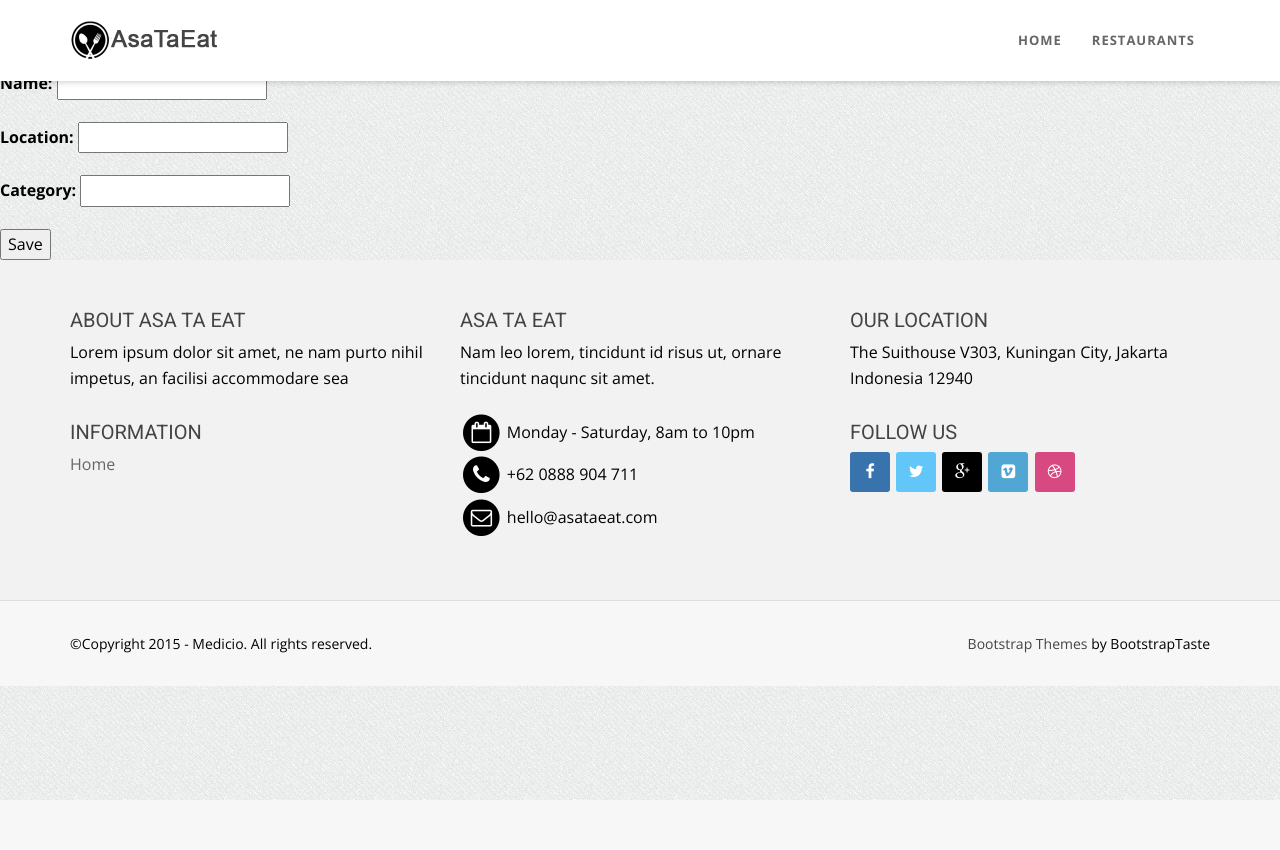
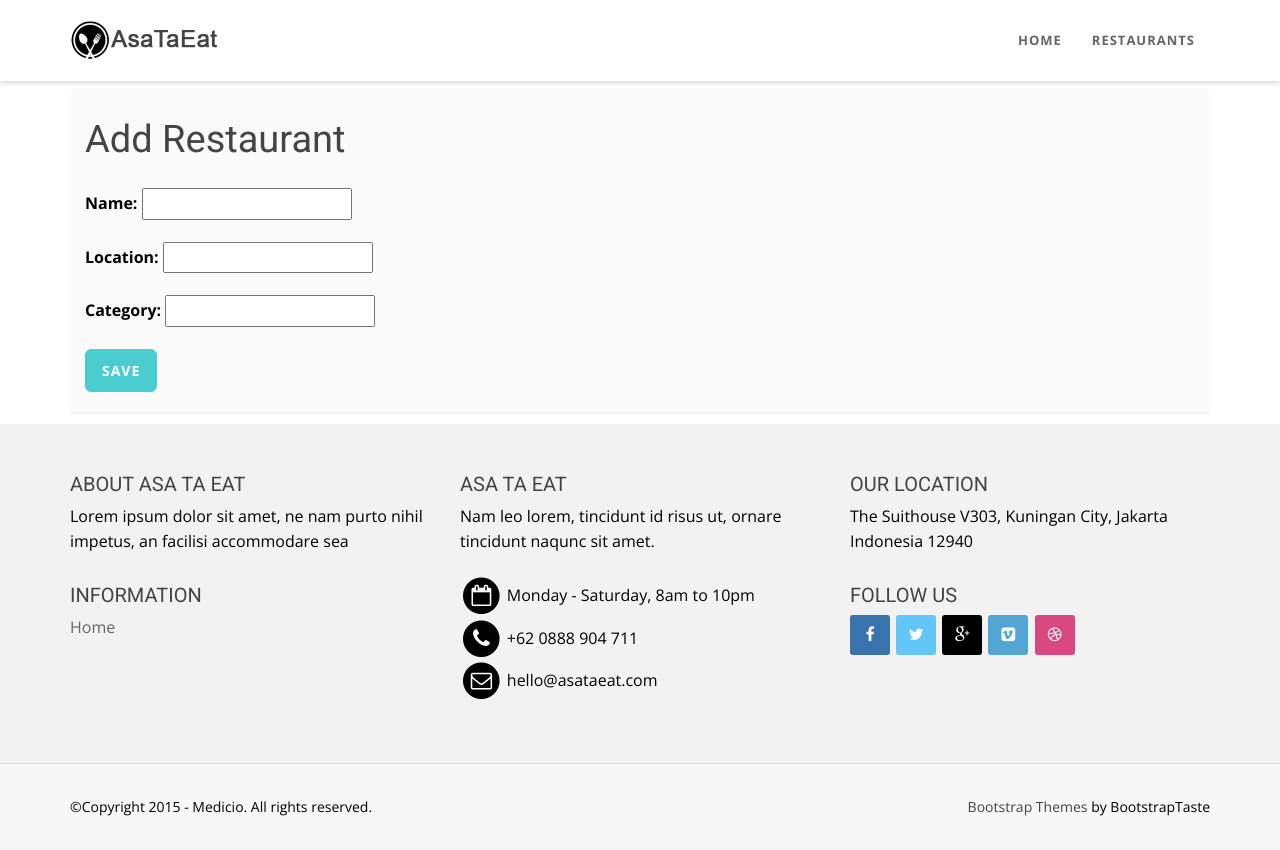
Before and after one commit to estebie/Django_Basic_Training, a Django app: a page that uses src/restaurants/templates/restaurants/form.html in a window 1280 px wide. Before the commit the page ends 800 px from the top, so only its background shows below. Run offline with Django 3.2, Linux system fonts and the light colour scheme; a user stored in the database is signed in; some libraries are stand-ins or nearby versions.

Commit message:
Update create restaurant page.

```diff
--- a/src/restaurants/templates/restaurants/form.html
+++ b/src/restaurants/templates/restaurants/form.html
@@ -6,10 +6,22 @@
 {% endblock head_title %}
 
 {% block content %}
-    <h1>Add Restaurant</h1>
-    <form method="POST">
-        {% csrf_token %}
-        {{ form.as_p }}
-        <button type="submit">Save</button>
-    </form>
+<section id="callaction" class="home-section paddingtop-90 paddingbot-10">
+        <div class="container">
+             <div class="row">
+                 <div class="col-md-12">
+                     <div class="callaction bg-gray">
+                         <div class="row">
+                            <h1>Add Restaurant</h1>
+                         </div>
+                         <div class="row">
+                            {% csrf_token %}
+                            {{ form.as_p }}
+                            <button type="submit" class="btn btn-skin  btn-lg">Save</button>
+                         </div>
+                     </div>
+                 </div>
+             </div>
+         </div>
+ </section
 {% endblock content %}
```
